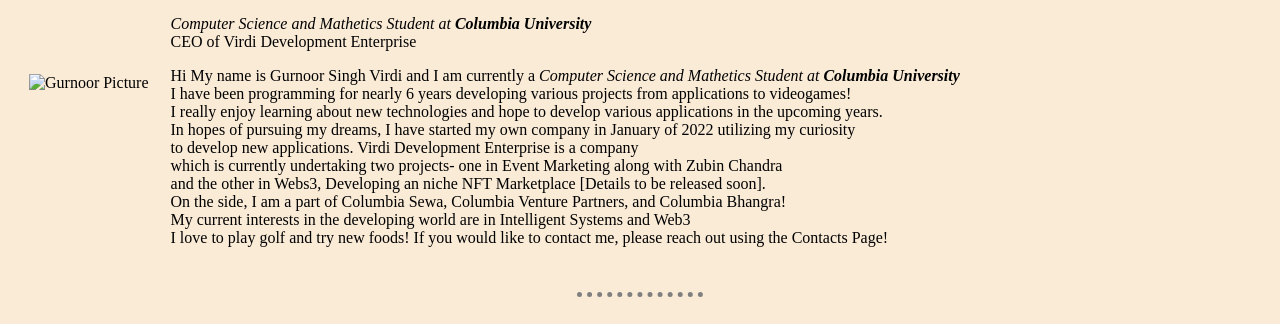
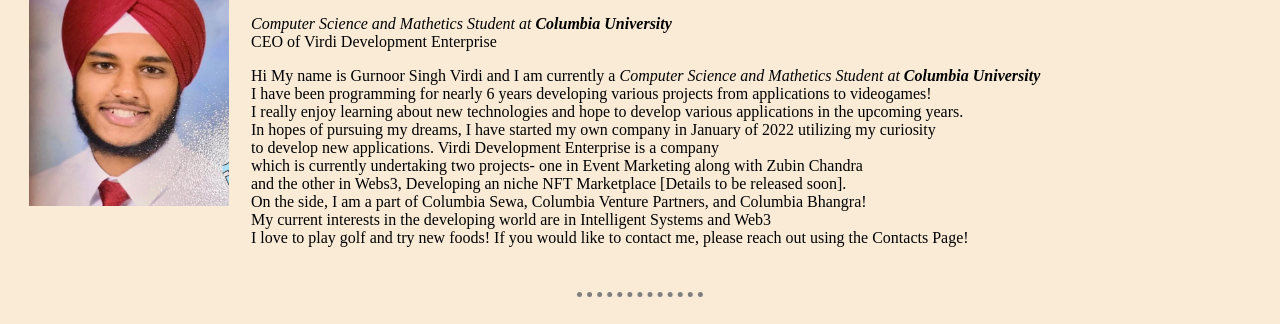
Before and after one commit to GurnoorSVirdi/CV, a plain HTML site: page index.html in a window 1280 px wide. Shown: the part 126-450 px from the top of the page. Drawn offline with Linux system fonts and the light colour scheme.

Commit message:
Small Fixes

```diff
--- a/index.html
+++ b/index.html
@@ -11,7 +11,7 @@
   <table cellspacing = 20>
     <tr>
       <td>
-        <img src="Images/GurnoorHeadshot.png" width = 200 height=" 250"alt="Gurnoor Picture">
+        <img src="GurnoorHeadshot.png" width = 200 height=" 250"alt="Gurnoor Picture">
       </td>
       <td>
         <h1 id = "Name">Gurnoor Singh Virdi</h1>
```
